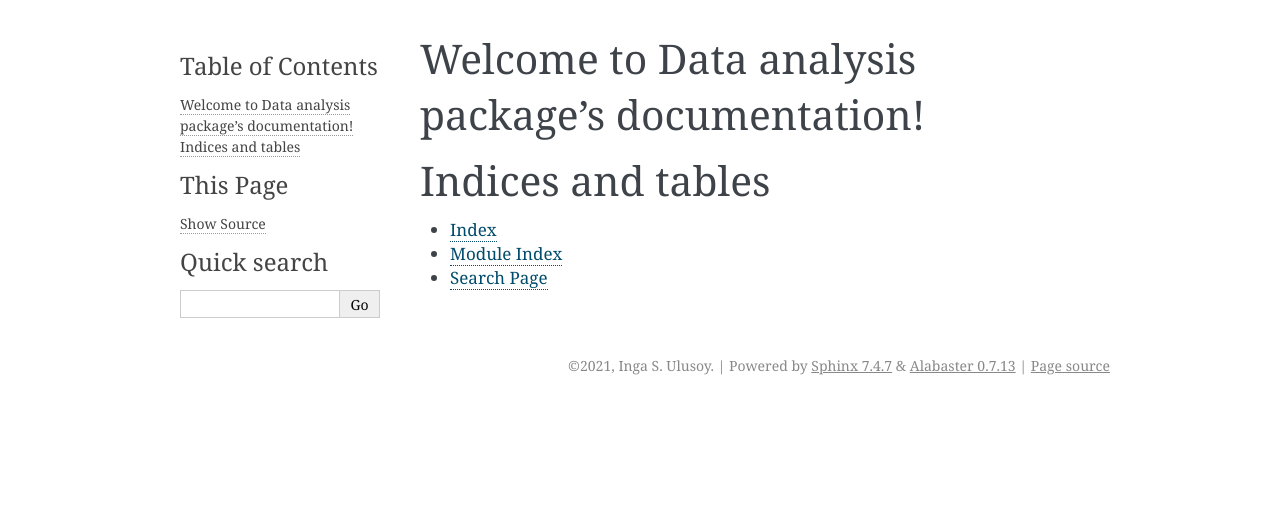
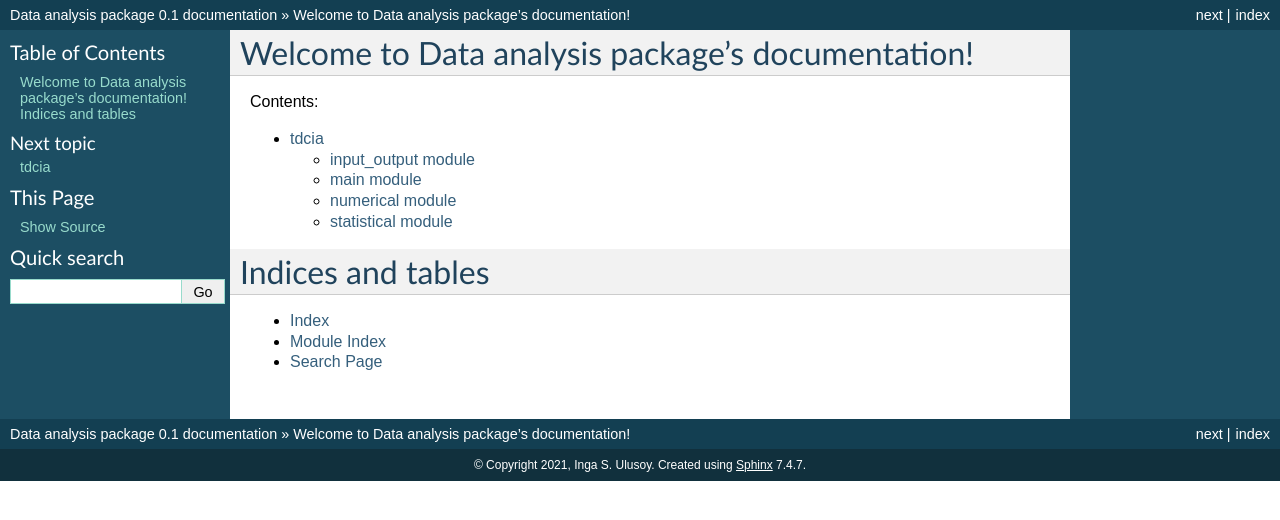
Before and after one commit to iulusoy/team0, a Sphinx documentation site: the page built from doc/source/index.rst, in a window 1280 px wide. Shown: the top 520 px of the page. Built offline with Sphinx 7.4.7, drawn with Linux system fonts in a browser that asks for light colours.

Commit message:
including modules in toctree

```diff
--- a/doc/source/conf.py
+++ b/doc/source/conf.py
@@ -47,7 +47,7 @@ exclude_patterns = []
 # The theme to use for HTML and HTML Help pages.  See the documentation for
 # a list of builtin themes.
 #
-html_theme = 'alabaster'
+html_theme = 'default'
 
 # Add any paths that contain custom static files (such as style sheets) here,
 # relative to this directory. They are copied after the builtin static files,
--- a/doc/source/index.rst
+++ b/doc/source/index.rst
@@ -10,7 +10,7 @@ Welcome to Data analysis package's documentation!
    :maxdepth: 2
    :caption: Contents:
 
-
+   modules
 
 Indices and tables
 ==================
```
